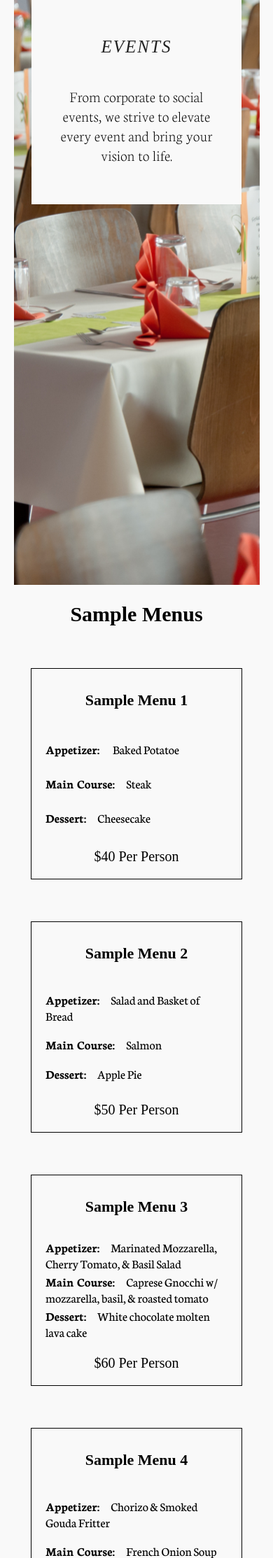
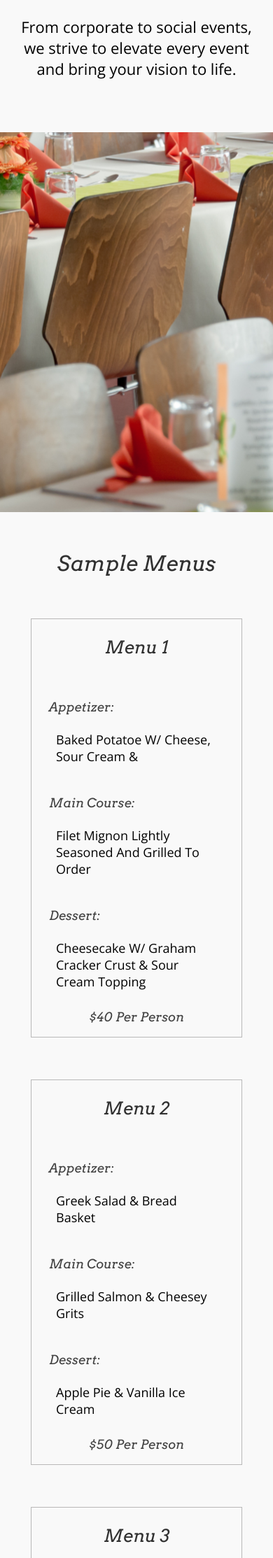
Before and after one commit to spencerbackman/highCottonCatering, a PHP site: page /index.html in a window 390 px wide. Shown: the part 1971-4198 px from the top of the page at 70% size. Run offline with PHP 8.4, Linux system fonts and the light colour scheme.

Commit message:
styles for mobile view

```diff
--- a/index.html
+++ b/index.html
@@ -9,16 +9,14 @@
 <meta name="viewport" content="width=device-width, initial-scale=1.0">
 <meta name="description" content="">
 <meta name="author" content="">
-<link rel="shortcut icon" type="image/x-icon" href="images/favicon.png" />
-
-<link href="https://fonts.googleapis.com/css?family=Cormorant+Garamond:300,300i,400,400i,500,500i,600,600i|Lora:400,400i|Montserrat:200,200i,300,300i,400,400i,500,500i,600,600i|Neuton:200,300,400,400i,700|Open+Sans:300,300i,400,400i,600,600i|Playfair+Display|Yeseva+One" rel="stylesheet">
-
+<link rel="shortcut icon" type="image/x-icon" href="images/favicon.jpg" />
+<link href="https://fonts.googleapis.com/css?family=Arvo:400i|Open+Sans:300" rel="stylesheet">
 </head>
 <body>
 <div class="body-wrapper">
 
     <nav class="navbar">
-        <a onclick="{document.getElementById('home').scrollIntoView(true)}">
+        <a onclick="{document.getElementById('home').scrollIntoView({ behavior: 'smooth', block: 'start' })}">
             <img class="cottonBrand" src="images/highCotton2.png" alt="">
         </a>
         <span class="navbar-toggle" id="js-navbar-toggle">
@@ -26,19 +24,22 @@
         </span>
         <ul class="main-nav" id="js-menu">
             <li>
-                <a onclick="{document.getElementById('about').scrollIntoView(true)}" class="nav-links" >ABOUT</a>
+                <a onclick="{document.getElementById('home').scrollIntoView({ behavior: 'smooth', block: 'start' })}" class="nav-links">HOME</a>
             </li>
             <li>
-                <a onclick="{document.getElementById('wedding').scrollIntoView(true)}" class="nav-links" >WEDDINGS</a>
+                <a onclick="{document.getElementById('about-anchor').scrollIntoView({ behavior: 'smooth', block: 'start' })}" class="nav-links" >ABOUT</a>
             </li>
             <li>
-                <a onclick="{document.getElementById('event').scrollIntoView(true)}" class="nav-links" >EVENTS</a>
+                <a onclick="{document.getElementById('wedding').scrollIntoView({ behavior: 'smooth', block: 'start'})}" class="nav-links" >WEDDINGS</a>
             </li>
             <li>
-                <a onclick="{document.getElementById('menu').scrollIntoView(true)}" class="nav-links">MENUS</a>
+                <a onclick="{document.getElementById('event').scrollIntoView({ behavior: 'smooth', block: 'start'})}" class="nav-links" >EVENTS</a>
             </li>
             <li>
-                <a onclick="{document.getElementById('contact').scrollIntoView(true)}" class="nav-links" >CONTACT</a>
+                <a onclick="{document.getElementById('menu-anchor').scrollIntoView({ behavior: 'smooth', block: 'start'})}" class="nav-links">MENUS</a>
+            </li>
+            <li>
+                <a onclick="{document.getElementById('contact-anchor').scrollIntoView({ behavior: 'smooth', block: 'start'})}" class="nav-links" >CONTACT</a>
             </li>
         </ul>
     </nav>
@@ -47,7 +48,7 @@
     <div class="homeMain">
         <h2 class="headerTop">HIGH COTTON CATERING</h1>
     </div>
-    <div id="about"></div>
+    <div id="about"><div id="about-anchor"></div></div>
     <div class="aboutContainer">
         <p class="aboutPar">High Cotton Catering is a state-wide, on-site catering service based out of Grenada, Ms. Our mission is to provide events with high quality food and service. We work with a personable and efficient way, not drawing attention to ourselves but focusing on the vision of our clients. </p>
     </div>
@@ -71,42 +72,78 @@
         </div>
     </div>
 
-    <div id="menu"></div>
+    <div id="menu"><div id="menu-anchor"></div></div>
     <h2 class="sampleHeader">Sample Menus</h2>
     <div class="menuWrapper">
         <div class="menuContainer">
-            <h3 class="menuHeader"> Sample Menu 1</h3>
-            <p class="menuItem"> <strong>Appetizer:</strong>  &nbsp; &nbsp;&nbsp;&nbsp; Baked Potatoe </p>
-            <p class="menuItem"> <strong>Main Course:</strong> &nbsp;&nbsp;&nbsp;&nbsp; Steak </p>
-            <p class="menuItem"> <strong>Dessert:</strong> &nbsp;&nbsp;&nbsp;&nbsp; Cheesecake </p>
+            <h3 class="menuHeader"> Menu 1</h3>
+            <div class="menuRow">
+                <h4 class="menuCourse"> Appetizer: </h4>
+                <p class="menuItem"> Baked Potatoe W/ Cheese, Sour Cream &  </p>
+            </div>
+            <div class="menuRow">
+                <h4 class="menuCourse"> Main Course: </h4>
+                <p class="menuItem"> Filet Mignon Lightly Seasoned And Grilled To Order </p>
+            </div>
+            <div class="menuRow">
+                <h4 class="menuCourse"> Dessert: </h4>
+                <p class="menuItem"> Cheesecake W/ Graham Cracker Crust & Sour Cream Topping </p>
+            </div>
             <p class="menuPrice"> $40 Per Person </p>
         </div>
         <div class="menuContainer">
-            <h3 class="menuHeader"> Sample Menu 2</h3>
-            <p class="menuItem"> <strong>Appetizer:</strong> &nbsp;&nbsp;&nbsp;&nbsp; Salad and Basket of Bread  </p>
-            <p class="menuItem"> <strong>Main Course:</strong> &nbsp;&nbsp;&nbsp;&nbsp; Salmon </p>
-            <p class="menuItem"> <strong>Dessert:</strong> &nbsp;&nbsp;&nbsp;&nbsp; Apple Pie </p>
+            <h3 class="menuHeader"> Menu 2</h3>
+            <div class="menuRow">
+                <h4 class="menuCourse"> Appetizer: </h4>
+                <p class="menuItem"> Greek Salad & Bread Basket </p>
+            </div>
+            <div class="menuRow">
+                <h4 class="menuCourse"> Main Course: </h4>
+                <p class="menuItem"> Grilled Salmon & Cheesey Grits </p>
+            </div>
+            <div class="menuRow">
+                <h4 class="menuCourse"> Dessert: </h4>
+                <p class="menuItem"> Apple Pie & Vanilla Ice Cream </p>
+            </div>
             <p class="menuPrice"> $50 Per Person </p>
         </div>
         <div class="menuContainer">
-            <h3 class="menuHeader"> Sample Menu 3 </h3>
-            <p class="menuItem"> <strong>Appetizer:</strong> &nbsp;&nbsp;&nbsp;&nbsp; Marinated Mozzarella, Cherry Tomato, & Basil Salad </p>
-            <p class="menuItem"> <strong>Main Course:</strong> &nbsp;&nbsp;&nbsp;&nbsp; Caprese Gnocchi w/ mozzarella, basil, & roasted tomato </p>
-            <p class="menuItem"> <strong>Dessert:</strong> &nbsp;&nbsp;&nbsp;&nbsp; White chocolate molten lava cake </p>
+            <h3 class="menuHeader"> Menu 3 </h3>
+            <div class="menuRow">
+                <h4 class="menuCourse"> Appetizer: </h4>
+                <p class="menuItem"> Marinated Mozzarella, Cherry Tomato, & Basil Salad </p>
+            </div>
+            <div class="menuRow">
+                <h4 class="menuCourse"> Main Course: </h4>
+                <p class="menuItem"> Caprese Gnocchi W/ Mozzarella, Basil & Roasted Tomato </p>
+            </div>
+            <div class="menuRow">
+                <h4 class="menuCourse"> Dessert: </h4>
+                <p class="menuItem"> White Chocolate Molten Lava Cake </p>
+            </div>
             <p class="menuPrice"> $60 Per Person </p>
         </div>
         <div class="menuContainer">
-            <h3 class="menuHeader"> Sample Menu 4 </h3>
-            <p class="menuItem"> <strong>Appetizer:</strong> &nbsp;&nbsp;&nbsp;&nbsp; Chorizo & Smoked Gouda Fritter </p>
-            <p class="menuItem"> <strong>Main Course:</strong> &nbsp;&nbsp;&nbsp;&nbsp; French Onion Soup </p>
-            <p class="menuItem"> <strong>Dessert:</strong> &nbsp;&nbsp;&nbsp;&nbsp; Creme brule </p>
+            <h3 class="menuHeader"> Menu 4 </h3>
+            <div class="menuRow">
+                <h4 class="menuCourse"> Appetizer: </h4>
+                <p class="menuItem"> Chorizo & Smoked Gouda Fritter </p>
+            </div>
+            <div class="menuRow">
+                <h4 class="menuCourse"> Main Course: </h4>
+                <p class="menuItem"> French Onion Soup </p>
+            </div>
+            <div class="menuRow">
+                <h4 class="menuCourse"> Dessert: </h4>
+                <p class="menuItem"> Creme Brule & Vanilla Icecream </p>
+            </div>
             <p class="menuPrice"> $60 Per Person </p>
         </div>
     </div>
 
-    <div id="contact"></div>
+    <div id="contact"><div id="contact-anchor"></div></div>
     <div id="contactWrapper">
-        <h2 class="contactHeader"> Email Us </h2>
+        <h2 class="contactHeader"> Contact Us </h2>
         <p class="contactSubHeader"> Feel free to email us using the form below. </p>
         <form id="formContainer" action="https://formspree.io/highcottoncatering@highcottoncatering.com" method="POST">
             <div class="row">
--- a/nav.css
+++ b/nav.css
@@ -52,7 +52,7 @@
     color: #f80505;
 }
 
-@media screen and (min-width: 750px){
+@media screen and (min-width: 830px){
     .navbar {
         display: flex;
         justify-content: space-between;
--- a/styles.css
+++ b/styles.css
@@ -127,15 +151,15 @@ body {
     font-size: 25px;
     padding: 40px 25px 20px 25px;
     font-style: italic;
-    font-weight: 400;
-    letter-spacing: 2px;
-    font-family: 'cormonrant garamond', serif;
-    color: #212121;
+    font-weight: lighter;
+    letter-spacing: 3px;
+    font-family: 'Arvo', serif;
+    color: #313131;
 }
 .boxPar {
     font-size: 22px;
     padding: 0 30px;
-    font-family: 'Neuton', serif;
+    font-family: 'Open Sans', sans-serif;
     font-weight: 200;
 }
 
@@ -164,10 +188,12 @@ body {
 
 
 .sampleHeader {
-    font-family: 'cormonrant garamond', serif;
+    font-family: 'Arvo', serif;
+    font-weight: lighter;
     font-size: 30px;
     text-align: center;
-    color: #010101;
+    color: #313131;
+    padding-top: 30px;
 }
 
 .menuWrapper {
@@ -177,13 +203,13 @@ body {
     flex-flow: row wrap;
     justify-content: space-evenly;
     justify-items: space-evenly;
-    align-content: center;
-    align-items: center;
+    align-content: flex-start;
+    align-items: flex-start;
 }
 
 .menuContainer {
-    width: 300px;
-    height: 300px;
+    width: 400px;
+    height: auto;
     margin: 30px auto;
     display: flex;
     flex-direction: column;
@@ -191,28 +217,79 @@ body {
     justify-items: center;
     align-content: space-around;
     align-items: space-around;
-    border: 1px solid #010101;
+    border: 1px solid #B9B8B8;
+
 }
 
 .menuHeader {
-    padding: 10px;
     text-align: center;
-    font-family: 'cormonrant garamond', serif;
-    font-size: 22px;
+    font-family: 'Arvo', serif;
+    font-weight: lighter;
+    color: #313131;
+    font-size: 25px;
+}
+.menuRow {
+    display: flex;
+    flex-flow: column;
+    width: 350px;
+    margin: 10px auto;
+}
+.menuCourse {
+    font-family: 'Arvo', serif;
+    font-weight: lighter;
+    color: #414141;
+    font-size: 18px;
 }
 
 .menuItem {
-    margin: auto 20px;
+    margin: auto 10px;
     font-size: 18px;
     text-align: left;
-    font-family: 'Neuton', serif;
+    font-family: 'Open Sans', sans-serif;
 }
 
 .menuPrice {
     text-align: center;
-    font-size: 20px;
+    font-size: 18px;
+    font-family: 'Arvo', serif;
+    font-weight: lighter;
+    color: #414141;
 }
 
+
+#about {
+    position: relative;
+}
+#about-anchor {
+    position: absolute;
+    top: -20px;
+    left: 0;
+}
+
+#menu {
+    position: relative;
+}
+
+#menu-anchor {
+    position: absolute;
+    top: -75px;
+    left: 0;
+}
+
+
+#contact {
+    position: relative;
+}
+#contact-anchor {
+    position: absolute;
+    top: -75px;
+    left: 0;
+}
+
+#contactWrapper {
+    border-top: 1px solid #B9B8B8;
+
+}
 
 
 .contactHeader {
@@ -359,6 +441,12 @@ input:focus {
     color: #000;
 }
 
+@media only screen and (max-width: 900px) {
+    .menuWrapper {
+        flex-flow: column;
+    }
+}
+
 @media only screen and (max-width: 600px) {
     .homeMain {
         height: 300px;
@@ -382,6 +470,15 @@ input:focus {
         left: 0;
         margin-left: auto;
         margin-right: auto;
+        width: 100%;
+        border-top: 1px solid #B9B8B8;
+    }
+    .eventWrapper {
+        background-position: center center;
+        width: 100%;
+        height: 100vh;
+        margin-top: 0;
+        padding-top: 0;
     }
     .eventBox {
         top: 0px;
@@ -389,6 +486,8 @@ input:focus {
         left: 0;
         margin-left: auto;
         margin-right: auto;
+        width: 100%;
+        border-top: 1px solid #B9B8B8;
     }
 }
 
@@ -440,3 +539,18 @@ input:focus {
         padding-bottom: 0;
     }
 }
+
+@media only screen and (max-width: 430px) {
+    .headerTop {
+        font-size: 30px;
+    }
+    .menuContainer {
+        width: 300px;
+    }
+    .menuRow {
+        width: 250px;
+    }
+    .aboutPar {
+        font-size: 18px;
+    }
+}
```
Also changed, not shown: other parts of styles.css (+41 -12 lines).
